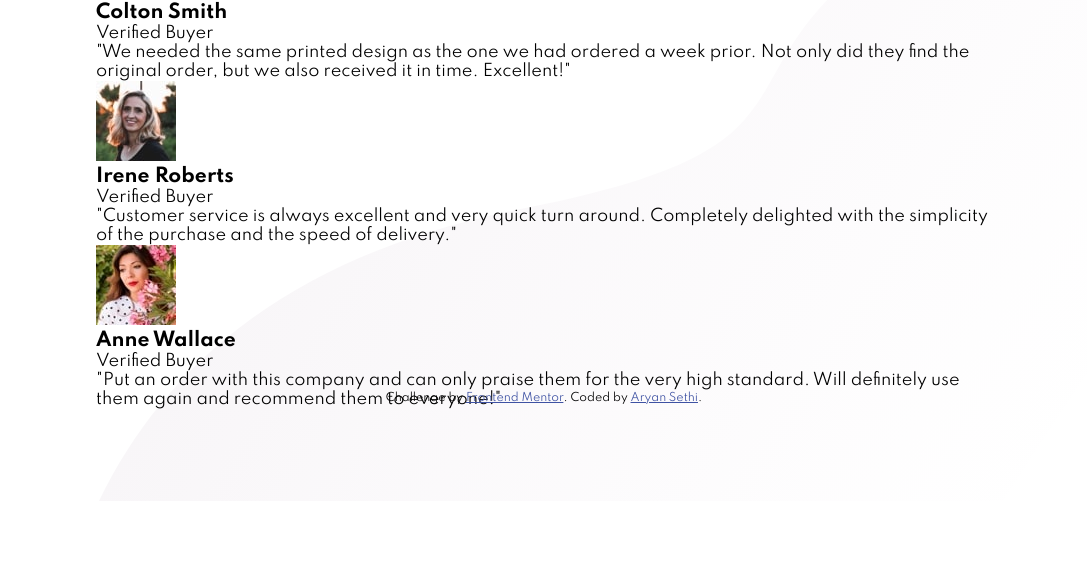
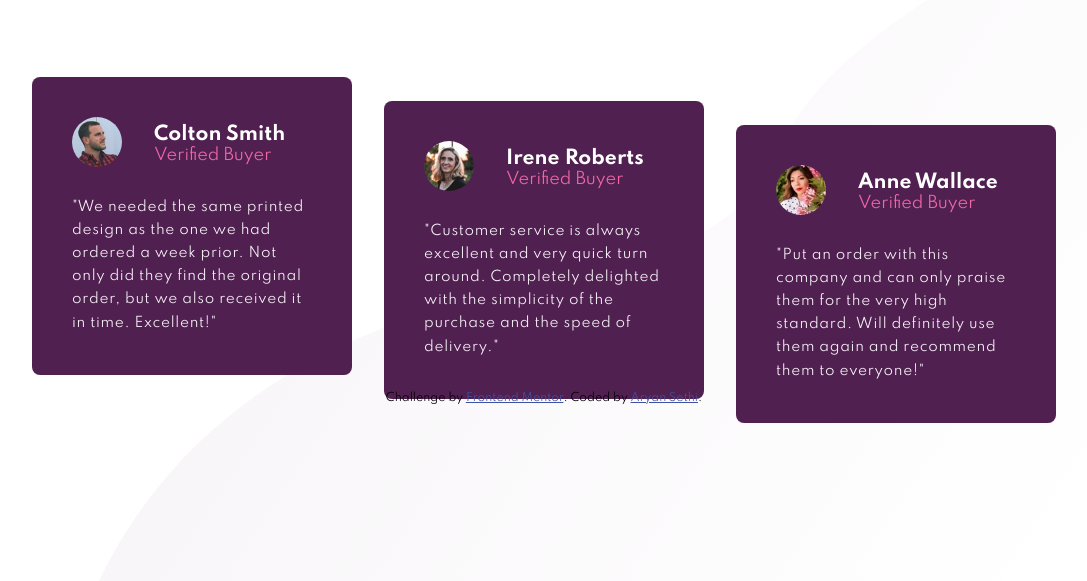
Before and after one commit to Aryan-ki-codepanti/social-proof-section-master, a plain HTML site: page index.html in a window 1280 px wide. Shown: the part 379-960 px from the top of the page, without its empty margins (96-1183 px from the left). Before the commit the page ends 880 px from the top, so only its background shows below. Drawn offline with Linux system fonts and the light colour scheme.

Commit message:
Added desktop styles to app down

```diff
--- a/css/styles.css
+++ b/css/styles.css
@@ -36,6 +36,8 @@
 
     /* Utilities */
     --Top-gap: 2em;
+    --Top-shift: 3em;
+
 }
 body {
     background-image: url(../images/bg-pattern-top-desktop.svg),
@@ -43,13 +45,15 @@ body {
     background-repeat: no-repeat;
     background-position: top left, bottom right;
     min-height: 100vh;
+    overflow: hidden;
 }
 
 /* Container */
 .container{
     width: 70%;
-    margin: 5em auto;
-    max-width: 1100px;
+    margin-inline: auto;
+    margin-top: 10em;
+    max-width: 1300px;
 }
 
 /* Top */
@@ -105,14 +109,77 @@ body {
 }
 
 .bar:nth-of-type(1){
-    margin-right: 3em;
+    margin-right: calc(2 * var(--Top-shift));
 }
 .bar:nth-of-type(2){
-    margin-right: 1.5em;
+    margin-right: var(--Top-shift);
 }
 
+/* App Down */
+
+.app__down{
+    margin-top: 5em;
+}
+
+/* Grid system */
+.grid{
+    display: grid;
+    gap: 2em;
+    grid-template-columns: repeat(3 , minmax(300px , 1fr));
+}
+
+/* Card */
+.card{
+    background-color: var(--Very-Dark-Magenta);
+    border-radius: 8px;
+    padding: 2.5em 2.5em;
+}
+
+.card-header{
+    display: flex;
+    align-items: center;
+    gap: 2em;
+}
+
+.profile-image img{
+    border-radius: 50%;
+    width: 50px;
+}
+
+.profile-name{
+    color: var(--White);
+    /* font-style: 1rem; */
+    /* font-weight: 500; */
+}
+.profile-designation{
+    color: var(--Soft-Pink);
+    font-size: 1rem;
+}
+
+.card-body {
+    color: var(--Light-Grayish-Magenta);
+    margin-top: 1.75em;
+    font-size: 0.85rem;
+}
+
+.card-body p{
+    line-height: 1.7;
+    letter-spacing: 0.05em;
+}
+
+.card:nth-of-type(2){
+    margin-top: 1.5em;
+    margin-bottom: -1.5em;
+}
+
+.card:nth-of-type(3){
+    margin-top: 3em;
+    margin-bottom: -3em;
+}
+
+
 footer {
-    position: absolute;
+    position: fixed;
     bottom: 0;
     left: 0;
     right: 0;
@@ -127,3 +194,11 @@ footer {
 .attribution a {
     color: hsl(228, 45%, 44%);
 }
+
+
+/* Responsive Design */
+@media screen and (max-width: 1280px) {
+    .container{
+        width: 80%;
+    }
+}
```
